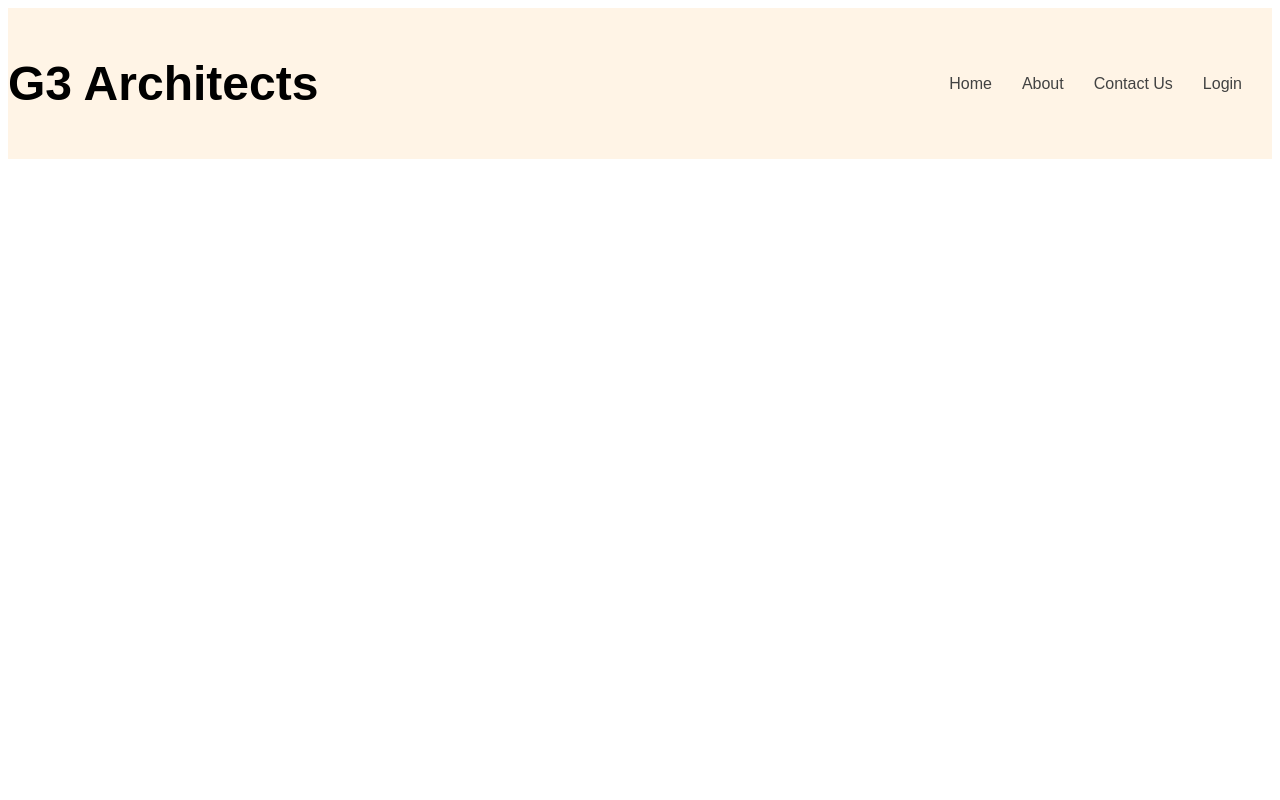
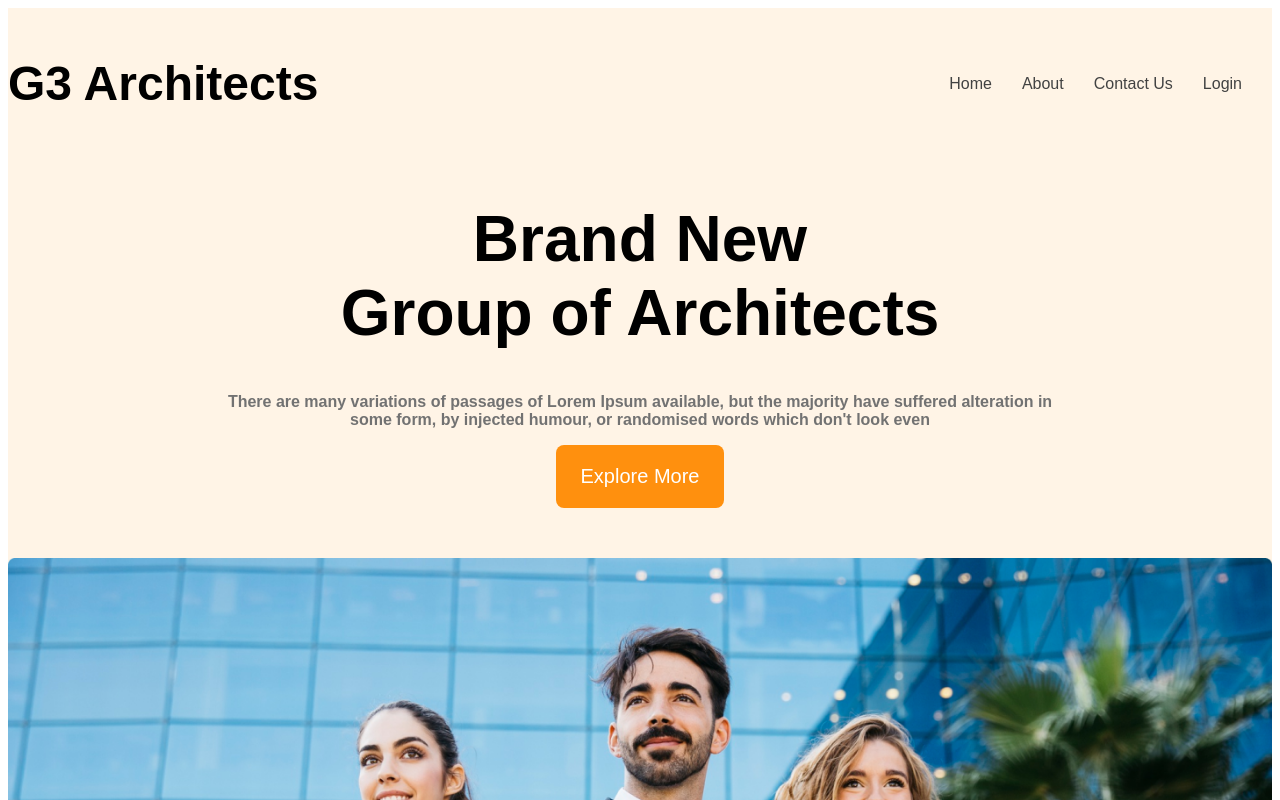
Before and after one commit to tasmia-munira/g3-architects-website, a plain HTML site: page index.html in a window 1280 px wide. Shown: the top 800 px of the page. Drawn offline with Linux system fonts and the light colour scheme.

Commit message:
added banner section

```diff
--- a/index.html
+++ b/index.html
@@ -32,7 +32,12 @@
         </nav>
 
         <div class="banner">
-
+            <div class="banner-content">
+            <h1 class="banner-title">Brand New <br> Group of Architects</h1>
+            <p class="banner-description text-dark-03">There are many variations of passages of Lorem Ipsum available, but the majority have suffered alteration in some form, by injected humour, or randomised words which don't look even</p>
+            <button class="button-primary">Explore More</button>
+            </div>
+            <img class="banner-image" src="images/banner.png" alt="">
         </div>
 
     </header>
--- a/styles/architects.css
+++ b/styles/architects.css
@@ -15,11 +15,22 @@
 .bg-light {
   background-color: rgba(255, 144, 14, 0.1);
 }
+
+.button-primary {
+  background-color: #FF900E;
+  color: white;
+  padding: 20px 25px;
+  font-size: 1.25rem;
+  font-weight: 500;
+  border-radius: 8px;
+  border: none;
+  cursor: pointer;
+}
 /* Header styles */
 
 
 
-/* navbar styles starts */
+/* navbar related styles */
 
 .navbar {
   justify-content: space-between;
@@ -46,3 +57,29 @@
   max-width: 1440px;
   margin: 0 auto;
 }
+
+/* banner related styles */
+
+.banner-content {
+  max-width: 850px;
+  margin: 0 auto;
+  text-align: center;
+  margin-bottom: 50px;
+}
+
+.banner-title {
+  font-weight: 700;
+  font-size: 4rem;
+}
+
+.banner-image {
+  width: 100%;
+}
+
+/* responsive media query */
+@media screen and (max-width: 576px) {
+  .navbar, .nav-link {
+    flex-direction: column;
+  }
+
+}
```
Also changed, not shown: images/architect.png (added), images/banner.png (added), images/icons/customers.png (added), images/icons/email.png (added), images/icons/projects.png (added), images/icons/ribon.png (added), images/sponsors/amazon.png (added), images/sponsors/figma.png (added), images/sponsors/google.png (added), images/sponsors/spotify.png (added), images/sponsors/telerama.png (added), images/team1.png (added), images/team2.png (added), images/team3.png (added), 1 more files.
